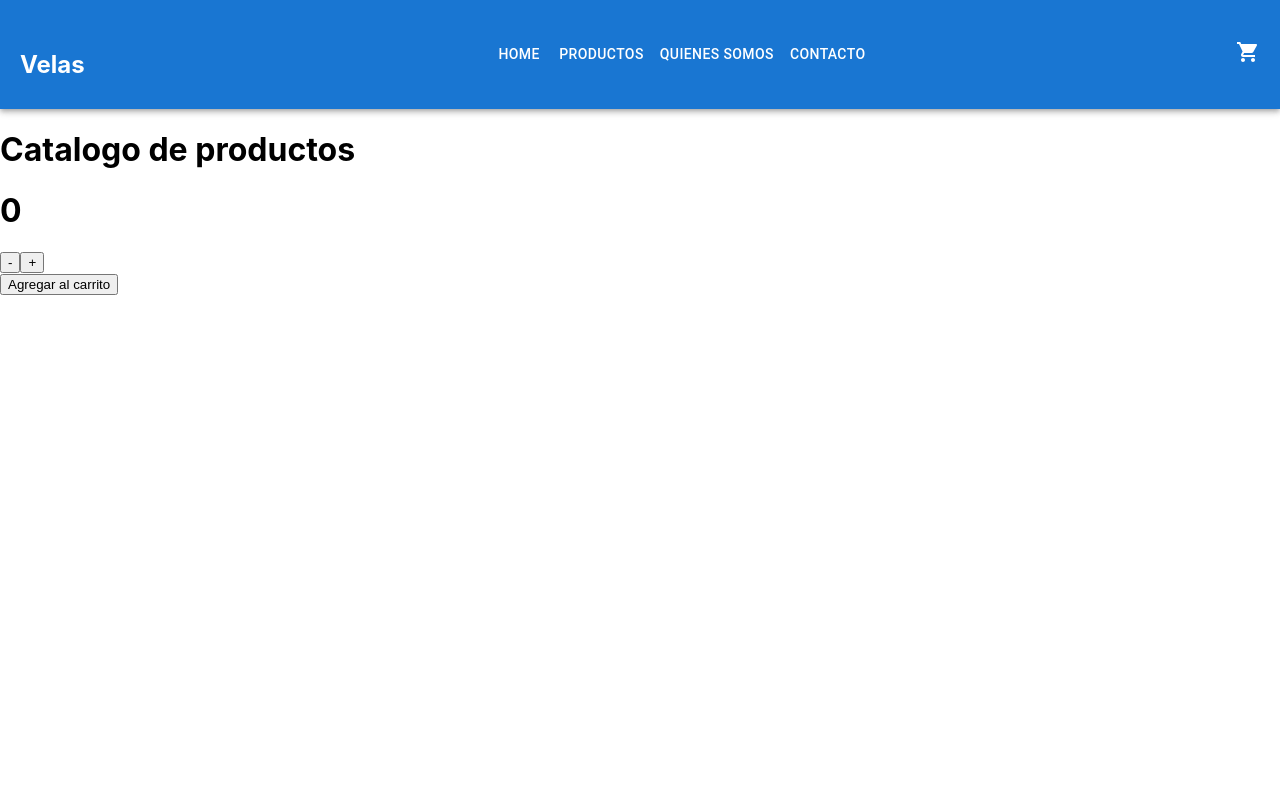
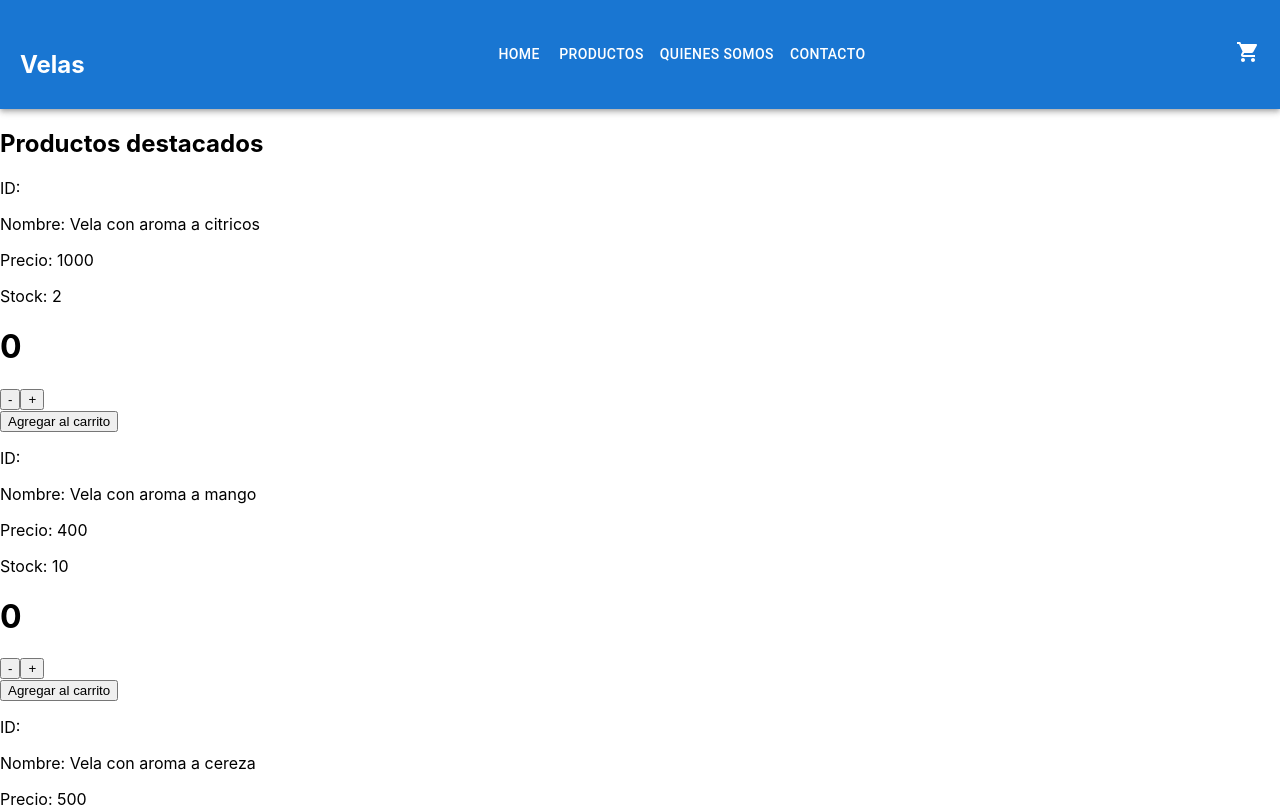
Before and after one commit to lautaroiriart/proyectoreact, a React (Create React App) app: page / in a window 1280 px wide. Shown: the top 807 px of the page. Built offline with nearby package versions, Linux system fonts and the light colour scheme.

Commit message:
agrego lista de productos

```diff
--- /dev/null
+++ b/src/components/Item/Item.js
@@ -0,0 +1,12 @@
+const Item = ({id,nombre,precio,stock}) => {
+    return(
+        <div>
+            <p>ID: {id} </p>
+            <p>Nombre: {nombre}</p>
+            <p>Precio: {precio}</p>
+            <p>Stock: {stock}</p>
+        </div>
+    )
+}
+
+export default Item;
--- /dev/null
+++ b/src/components/ItemList/ItemList.js
@@ -0,0 +1,73 @@
+import { useEffect, useState } from "react";
+import Item from '../Item/Item';
+import ItemCount from '../ItemCount/ItemCount';
+import CircularProgress from '@mui/material/CircularProgress';
+import Grid from '@mui/material/Grid';
+
+
+const ItemList= ()=> {
+
+    const [loader, setLoader] = useState(true)
+    const [products, setProducts] = useState([])
+    const dataProducts = [
+        {
+            id: '1',
+            nombre:'Vela con aroma a citricos',
+            precio: 1000,
+            stock:2,
+            pictureUrl: 'dada'
+        },
+        {
+            id: '2',
+            nombre:'Vela con aroma a mango',
+            precio: 400,
+            stock: 10,
+            pictureUrl: '21'
+        },
+        {
+            id: '3',
+            nombre:'Vela con aroma a cereza',
+            precio: 500,
+            stock: 1,
+            pictureUrl: 'sa'
+        }
+    ]
+
+    const getProducts = new Promise ((resolve, reject) =>{
+        setTimeout( () => {
+            resolve(dataProducts)
+        }, 2000)
+    })
+
+    useEffect( () => {
+        getProducts.then((data) => {
+            setProducts (data)
+            setLoader(false)
+        })
+    }, [])
+    return(
+        <div>
+        <h2>Productos destacados</h2>
+        {
+            loader && <CircularProgress/>
+        }
+            {products.map( (product) => {
+                return(
+
+                    <div >
+
+                        <Grid key={product.id}>
+                                <Item  nombre={product.nombre} precio={product.precio} stock={product.stock} pictureUrl={product.pictureUrl}/>
+                                <ItemCount stock={product.stock}/>
+                        </Grid>
+
+                    </div>
+
+                )
+            })}
+        </div>
+
+    )
+}
+
+export default ItemList;
--- a/src/components/ItemListContainer/ItemListContainer.js
+++ b/src/components/ItemListContainer/ItemListContainer.js
@@ -1,12 +1,13 @@
 import React from 'react'
 import ItemCount from "../ItemCount/ItemCount";
+import ItemList from '../ItemList/ItemList';
 
 
 const ItemListContainer = () => {
     return(
         <React.Fragment>
-        <h1>Catalogo de productos</h1>
-        <ItemCount stock="6"/>
+            <ItemList/>
+            <ItemCount/>
         </React.Fragment>
     )
 }
```
Also changed, not shown: src/media/vela1.jpg (added), src/media/vela2.jpg (added).
